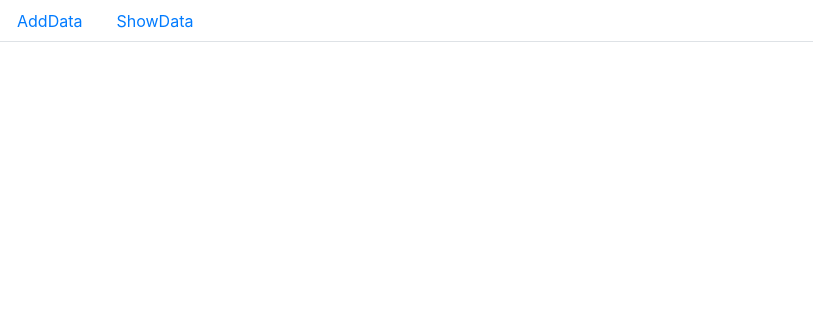
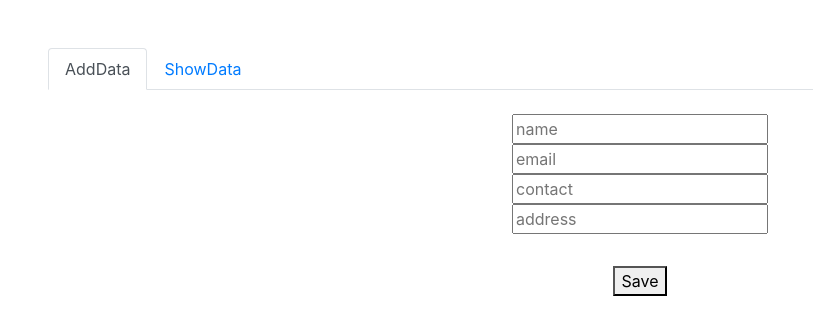
Before and after one commit to RithikaSujith/upcloud-task2, a React (Create React App) app: page / in a window 1280 px wide. Shown: the top 334 px of the page, without its empty margins (0-813 px from the left). Built offline with nearby package versions, Linux system fonts and the light colour scheme; no server answers.

Commit message:
tab styling

```diff
--- a/src/App.js
+++ b/src/App.js
@@ -12,7 +12,7 @@ class App extends Component {
 
   render() {
     return (
-      <div className="App">
+      <div className="App p-5">
         <TabNav />
        </div>
     );
--- a/src/components/GetData.js
+++ b/src/components/GetData.js
@@ -73,7 +73,6 @@ class GetData extends React.Component{
           </div>
           </div>
 
-
         );
     }
 }
--- a/src/components/Tabs.js
+++ b/src/components/Tabs.js
@@ -8,7 +8,7 @@ import GetData from "./GetData";
 class TabNav extends React.Component {
   render() {
     return (
-<Tabs defaultActiveKey="profile" id="uncontrolled-tab-example">
+<Tabs defaultActiveKey="add" id="uncontrolled-tab-example">
   <Tab eventKey="add" title="AddData">
     <ValidationForm />
   </Tab>
--- a/src/components/ValidationForm.js
+++ b/src/components/ValidationForm.js
@@ -58,6 +58,7 @@ class ValiationForm extends React.Component {
   render() {
     return (
       <form onSubmit={this.handleSubmit}>
+        <div className="form p-4 mb-2">
         <div>
           <input
             name="name"
@@ -96,6 +97,7 @@ class ValiationForm extends React.Component {
             onChange={this.handleChange}
           />
         </div>
+        </div>
         <button type="submit">Save</button>
       </form>
     );
```
